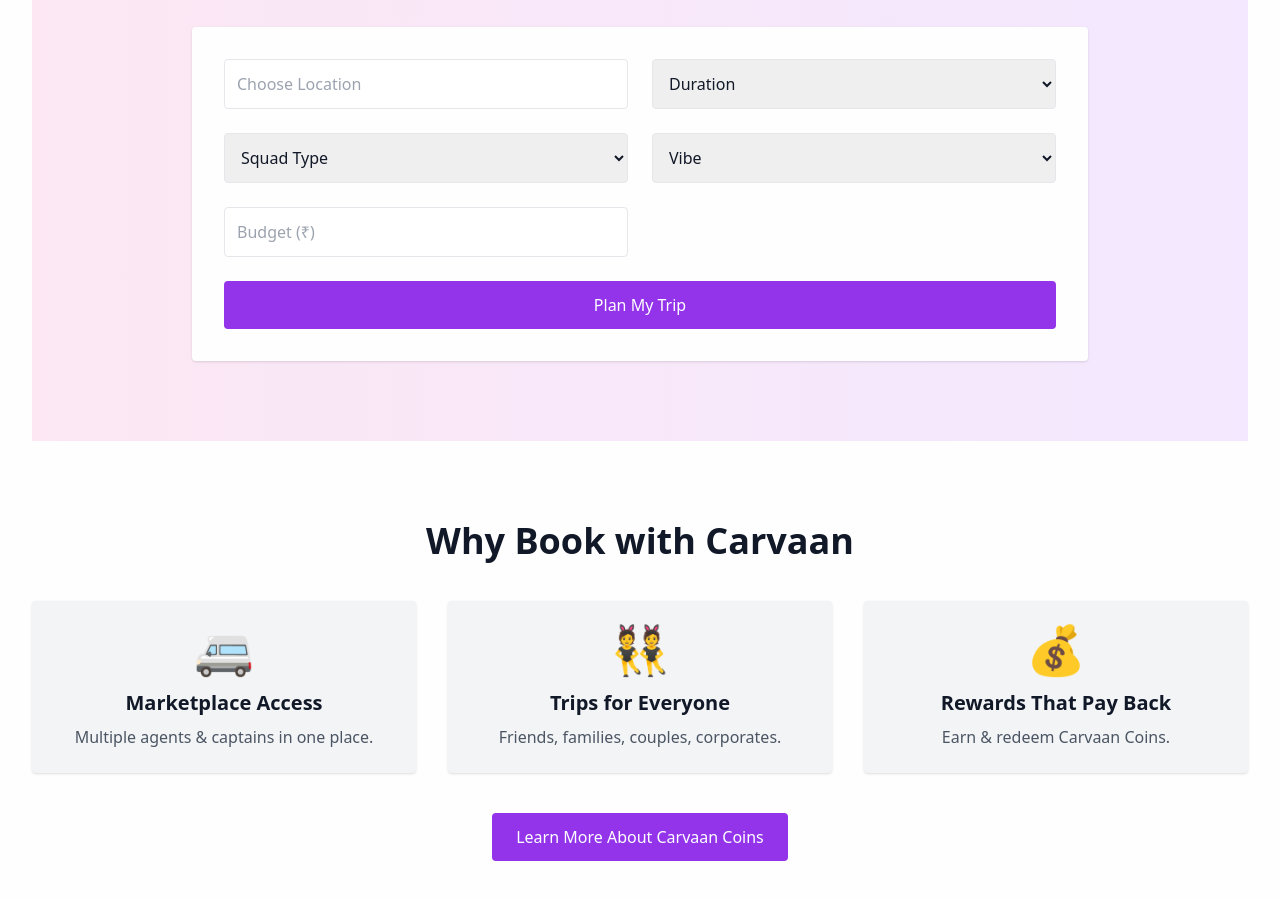
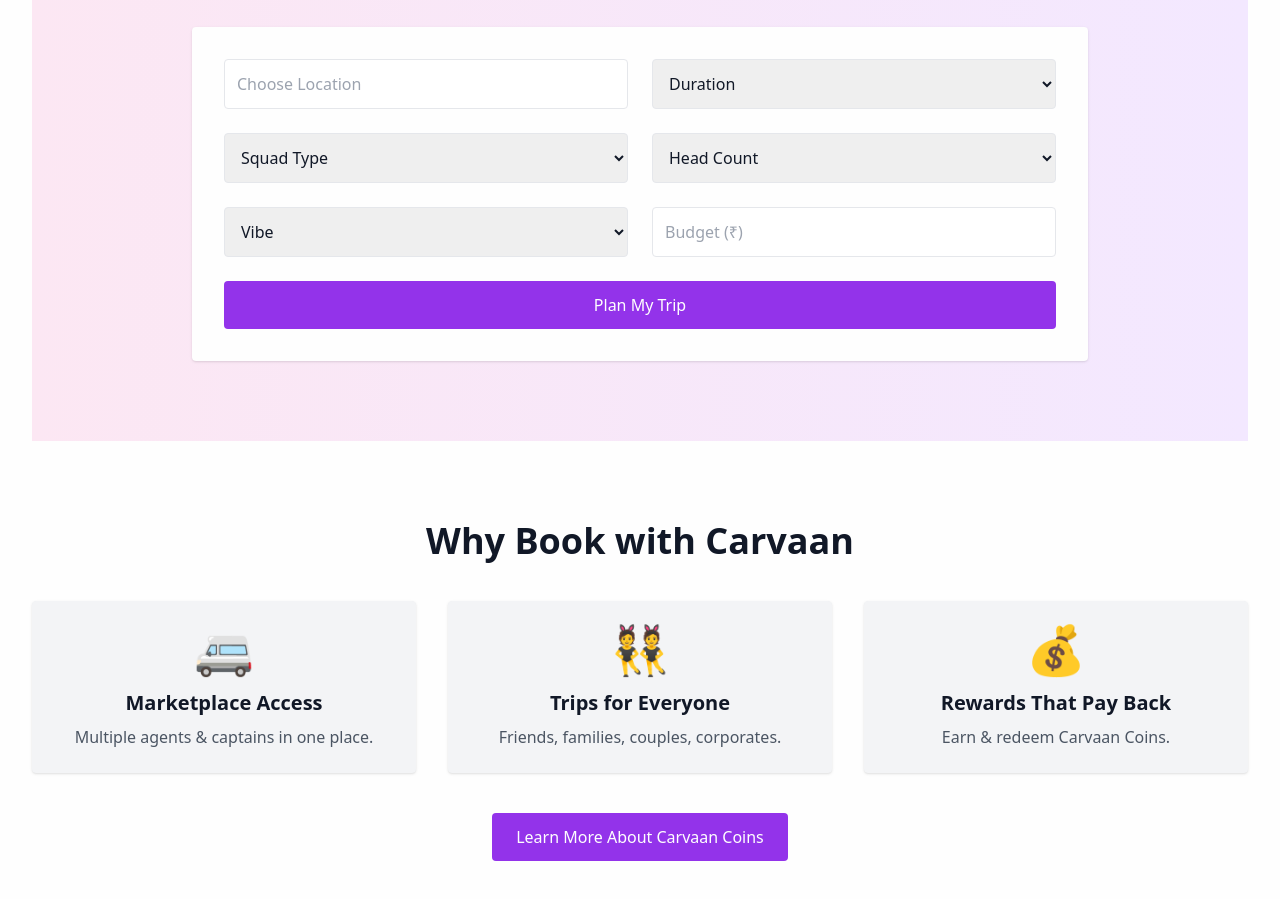
Before and after one commit to carvaangurgaon1/carvaan-website, a Next.js app: page /trips in a window 1280 px wide. Shown: the part 3280-4179 px from the top of the page. Built offline with nearby package versions, Linux system fonts and the light colour scheme.

Commit message:
Update CustomTripBuilder.js

```diff
--- a/app/trips/components/CustomTripBuilder.js
+++ b/app/trips/components/CustomTripBuilder.js
@@ -8,6 +8,7 @@ export default function CustomTripBuilder() {
           <input type="text" placeholder="Choose Location" className="p-3 border rounded" />
           <select className="p-3 border rounded"><option>Duration</option></select>
           <select className="p-3 border rounded"><option>Squad Type</option></select>
+          <select className="p-3 border rounded"><option>Head Count</option></select>
           <select className="p-3 border rounded"><option>Vibe</option></select>
           <input type="number" placeholder="Budget (₹)" className="p-3 border rounded" />
           <button className="col-span-2 bg-purple-600 text-white py-3 rounded">Plan My Trip</button>
```
